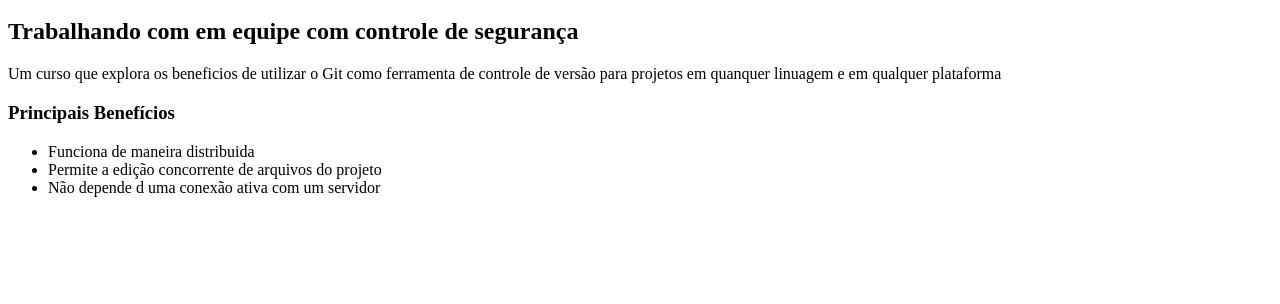
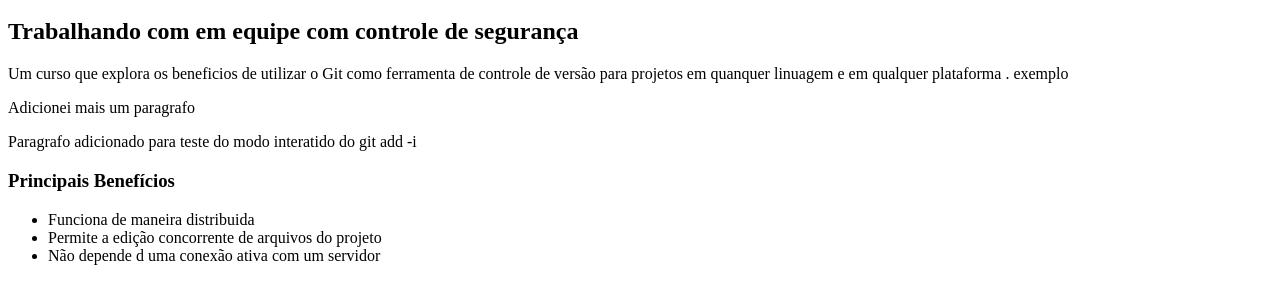
Before and after one commit to edvaldo035/curso-git, a plain HTML site: page index.html in a window 1280 px wide. Shown: the part 48-352 px from the top of the page. Drawn offline with Linux system fonts and the light colour scheme.

Commit message:
Adiconando mais um paragrafo

```diff
--- a/index.html
+++ b/index.html
@@ -7,9 +7,11 @@
 
         <h2>Trabalhando com em equipe com controle de segurança</h2>
 
-        <p> Um curso que explora os beneficios de utilizar o Git  como ferramenta de controle de versão para projetos em quanquer linuagem e em qualquer plataforma
+        <p> Um curso que explora os beneficios de utilizar o Git  como ferramenta de controle de versão para projetos em quanquer linuagem e em qualquer plataforma . exemplo
         </p>
+       	<p> Adicionei mais um paragrafo</>
 
+        <p>Paragrafo adicionado para teste do modo interatido do git add -i</p>
         <h3>Principais Benefícios</h3>
 
         <ul>
```
